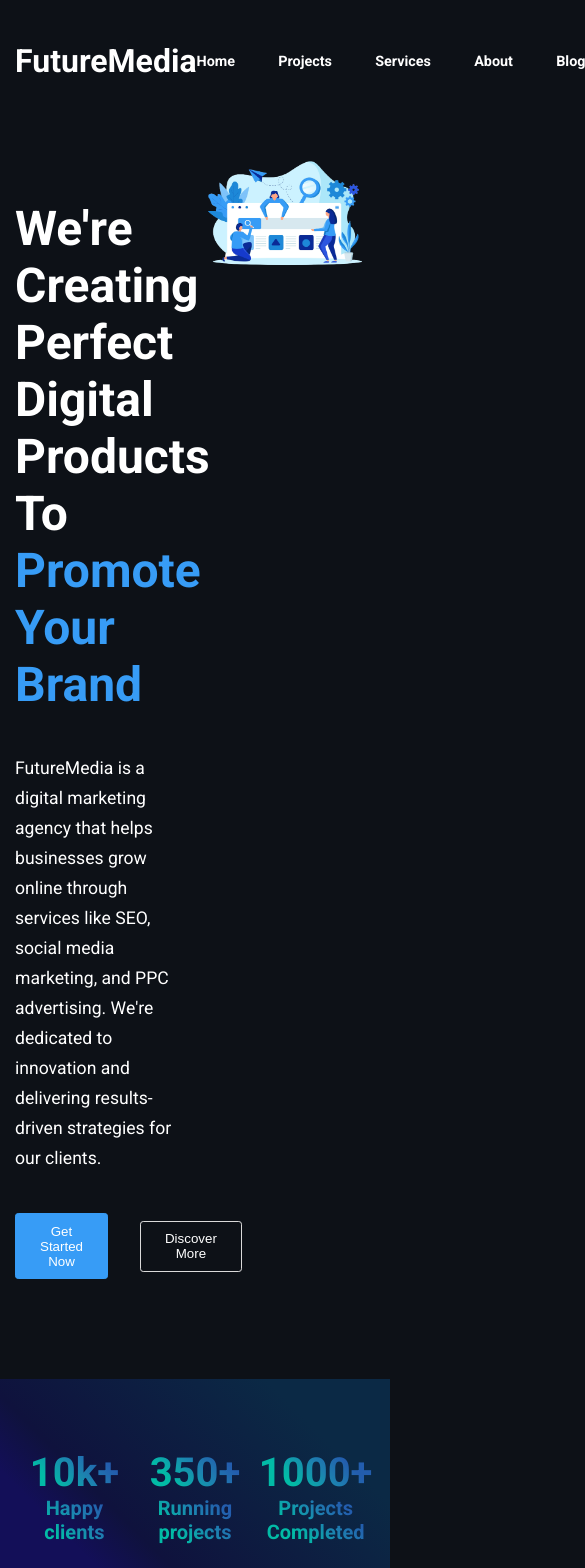
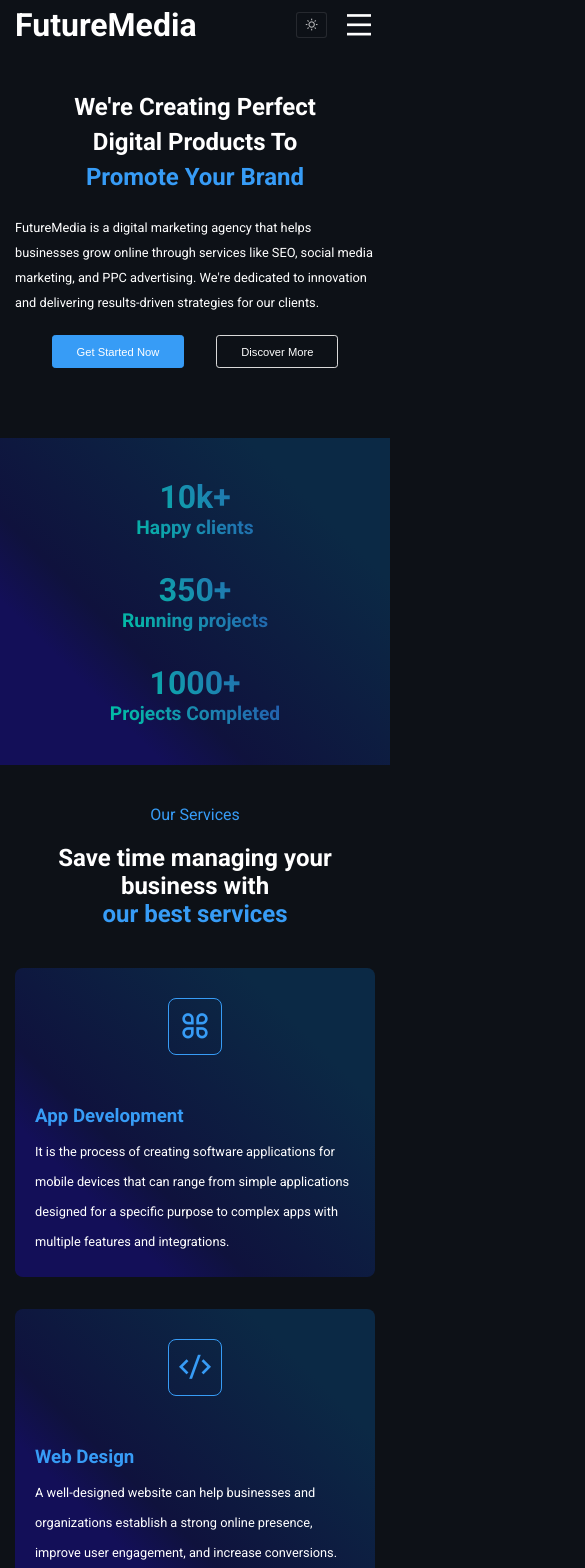
Before and after one commit to xroobix/AgencyWebsite, a React (Vite) app: page / in a window 390 px wide. Shown: the top 1568 px of the page, 585 px wide, since content can reach past the window. Built offline with nearby package versions, Linux system fonts and the light colour scheme.

Commit message:
Add responsiveness for mobile devices

```diff
--- a/src/App.css
+++ b/src/App.css
@@ -61,7 +61,7 @@ h1, h2 {
 }
 
 section {
-  padding: 70px 0px;
+  padding-block: 70px;
 }
 
 .container {
@@ -82,3 +82,15 @@ section {
   font-weight: 400;
   margin-bottom: 20px;
 }
+
+@media only screen and (max-width:992px) {
+  section {
+    padding-block: 40px;
+  }
+  .description {
+    font-size: .8rem;
+  }
+  h1, h2 {
+    font-size: 1.5rem;
+  }
+}
--- a/src/Components/About/about.css
+++ b/src/Components/About/about.css
@@ -31,7 +31,7 @@
 .choose__us-icon {
     width: 50px;
     height: 60px;
-    padding: 0px 30px;
+    padding-inline: 30px;
     display: flex;
     align-items: center;
     justify-content: center;
@@ -51,5 +51,54 @@
 }
 
 .choose__us-description {
-    line-height: 20px;
+    line-height: 25px;
 }
+
+@media only screen and (max-width:992px) {
+    .about__wrapper {
+        align-items: center;
+    }
+    .about__content h2 {
+        font-size: 1.5rem;
+    }
+    .about__content-desc {
+        margin-top: 10px;
+        line-height: 25px;
+    }
+    .choose__us-item {
+        margin-top: 30px;
+    }
+    .choose__us-icon i{
+        font-size: 1.5rem;
+    }
+    .choose__us-icon {
+        padding-inline: 10px;
+        height: 40px;
+    }
+}
+
+@media only screen and (max-width:768px) {
+    .about__wrapper {
+        flex-direction: column;
+        gap: 2rem;
+    }
+    .about__content-desc {
+        margin-top: 30px;
+        line-height: 25px;
+    }
+    .about__content, .about__img {
+        width: 100%;
+    }
+
+    .about__img{
+        height: 400px;
+    }
+
+    .about__img img{
+        object-position: 50% 40%;
+    }
+
+    .about__content h2, h6 {
+        text-align: center;
+    }
+}
--- a/src/Components/Blog/blog.css
+++ b/src/Components/Blog/blog.css
@@ -71,3 +71,29 @@
 .learn__more a:hover {
     color: var(--text-color);
 }
+
+@media only screen and (max-width:992px) {
+    .post__description {
+        font-size: .8rem;
+    }
+    .blog__img {
+        margin: 0;
+        height: 150px;
+    }
+    .learn__more a{
+        font-size: .7rem;
+    }
+}
+
+@media only screen and (max-width:600px) {
+    .blog__wrapper {
+        flex-direction: column;
+        gap: 1rem;
+    }
+    .blog__item, .blog__item:nth-child(2) {
+        width: 75%;
+    }
+    .post__description {
+        margin-top: 10px;
+    }
+}
--- a/src/Components/Counter/counter.css
+++ b/src/Components/Counter/counter.css
@@ -34,3 +34,24 @@
 .counter__title {
     font-size: 1.25rem;
 }
+
+@media only screen and (max-width:992px) {
+    .counter__number {
+        font-size: 2rem;
+    }
+
+    .counter__title {
+        font-size: 1.2rem;
+    }
+}
+
+@media only screen and (max-width:600px) {
+    .counter__wrapper {
+        flex-direction: column;
+        row-gap: 2rem;
+    }
+    .counter__item {
+        width: 100%;
+        text-align: center;
+    }
+}
--- a/src/Components/Footer/footer.css
+++ b/src/Components/Footer/footer.css
@@ -51,3 +51,19 @@
 .copyright a {
     color: var(--primary-color);
 }
+
+@media only screen and (max-width:600px) {
+    .footer__wrapper{
+        flex-direction: column;
+        gap: 1rem;
+    }
+    .footer__logo, .footer__quick-links-wrapper {
+        width: 100%;
+    }
+    .quick__links-title {
+        font-size: 1.25rem;
+    }
+    .quick__link-item {
+        font-size: .9rem;
+    }
+}
--- a/src/Components/Header/header.css
+++ b/src/Components/Header/header.css
@@ -62,5 +62,74 @@
     left: 0;
     z-index: 999;
     background: var(--background-color);
+}
+
+.light-theme .header__shrink {
     box-shadow: rgba(50, 50, 93, 0.25) 0px 13px 27px -5px, rgba(0, 0, 0, 0.3) 0px 8px 16px -8px;
 }
+
+.mobile__menu {
+    color: var(--text-color);
+    font-size: 2rem;
+    cursor: pointer;
+    display: none;
+}
+
+.right-menu {
+    display: flex;
+    align-items: center;
+    column-gap: 1rem;
+}
+
+
+/* ============ MOBILE ============= */
+
+@media only screen and (max-width:992px) {
+    .navigation {
+        position: fixed;
+        top: 0;
+        left: 0;
+        width: 100%;
+        height: 100%;
+        z-index: 999;
+        background: rgba(0, 0, 0, 0.75);
+        display: none;
+    }
+
+    .menu {
+        flex-direction: column;
+        width: 250px;
+        height: 100%;
+        align-items: center;
+        justify-content: center;
+        position: absolute;
+        top: 0;
+        right: 0;
+        background: var(--background-color);
+        z-index: 9999;
+    }
+
+    .menu__active {
+        display: block;
+    }
+
+    .mobile__menu {
+        display: block;
+    }
+
+    .light__mode span{
+        display: none;
+    }
+}
+
+@media only screen and (max-width:768px) {
+    .header {
+        width: 100%;
+        height: 50px;
+        line-height: 50px;
+    }
+
+    .logo h2 {
+        font-size: 2rem;
+    }
+}
--- a/src/Components/Hero/hero.css
+++ b/src/Components/Hero/hero.css
@@ -1,6 +1,7 @@
 .hero__wrapper {
     display: flex;
     justify-content: space-between;
+    align-items: center;
     margin-bottom: 30px;
 }
 
@@ -12,16 +13,11 @@
     width: 100%;
 }
 
-.hero__content {
-    padding-top: 50px;
-}
-
 .hero__content h2 {
     font-size: 3rem;
 }
 
 .hero__content p {
-    font-size: 3rem;
     margin-top: 40px;
     font-size: 1.1rem;
 }
@@ -65,3 +61,52 @@
     color: var(--text-color);
     border: 1px solid rgb(218, 218, 218);
 }
+
+@media only screen and (max-width:992px) {
+    .hero__content h2{
+        font-size: 2rem;
+        line-height: 50px;
+    }
+
+    .hero__content p {
+        margin-top: 10px;
+        line-height: 25px;
+    }
+    .hero__btns {
+        margin-top: 20px;
+    }
+}
+
+@media only screen and (max-width:768px) {
+    .hero__content h2{
+        font-size: 1.5rem;
+        line-height: 35px;
+    }
+
+    .hero__content p{
+        font-size: .8rem;
+    }
+
+    .primary__btn, .secondary__btn {
+        font-size: .7rem;
+    }
+
+}
+
+@media only screen and (max-width:600px) {
+    .hero__content h2 {
+        text-align: center;
+    }
+    .hero__img {
+        display: none;
+    }
+    .hero__content {
+        width: 100%;
+    }
+    .hero__btns {
+        justify-content: center;
+    }
+    .hero__content p {
+        margin-top: 20px;
+    }
+}
--- a/src/Components/Newsletter/newsletter.css
+++ b/src/Components/Newsletter/newsletter.css
@@ -29,3 +29,22 @@
     outline: none;
     width: 70%;
 }
+
+@media only screen and (max-width:992px) {
+    .newsletter__content h2 {
+        font-size: 1.25rem;
+    }
+}
+
+@media only screen and (max-width:768px) {
+    .newsletter__content {
+        flex-direction: column;
+        align-items: center;
+        gap: 1rem;
+    }
+    .newsletter__form {
+        min-width: 350px;
+        width: 70%;
+        max-width: 420px;
+    }
+}
--- a/src/Components/Services/services.css
+++ b/src/Components/Services/services.css
@@ -40,3 +40,28 @@
     color: var(--primary-color);
     margin-block: 10px;
 }
+
+@media only screen and (max-width:992px) {
+    .services__top-content h2 {
+        font-size: 1.5rem;
+    }
+    .services__item-wrapper {
+        flex-wrap: wrap;
+        justify-content: center;
+        row-gap: 2rem;
+    }
+
+    .services__item {
+        width: 47%;
+    }
+
+}
+
+@media only screen and (max-width:600px) {
+    .services__item-wrapper {
+        flex-direction: column;
+    }
+    .services__item {
+        width: 100%;
+    }
+}
--- a/src/Components/Team/team.css
+++ b/src/Components/Team/team.css
@@ -1,5 +1,11 @@
 .our__team {
     padding-top: 0;
+}
+
+.team__wrapper {
+    display: flex;
+    align-items: center;
+    justify-content: space-between;
 }
 
 .team__content {
@@ -8,7 +14,7 @@
 }
 
 .team__item {
-    width: 20%;
+    width: 23%;
     background: var(--card-bg);
     border-radius: 10px;
 }
@@ -62,8 +68,13 @@
     color: var(--primary-color);
 }
 
-.team__wrapper {
-    display: flex;
-    align-items: center;
-    justify-content: space-between;
+@media only screen and (max-width:992px) {
+    .team__wrapper{
+        flex-wrap: wrap;
+        align-items: stretch;
+        row-gap: 1rem;
+    }
+    .team__item{
+        width: 49%;
+    }
 }
--- a/src/Components/Testimonial/testimonial.css
+++ b/src/Components/Testimonial/testimonial.css
@@ -13,6 +13,7 @@
     padding: 25px 30px;
     border-radius: .5rem;
     margin-inline: .25rem;
+    height: 100%;
 }
 
 .light-theme .slider__item {
@@ -56,3 +57,22 @@
     color: var(--text-color);
     font-size: .8rem;
 }
+
+@media only screen and (max-width:992px) {
+    .slider__item .description {
+        min-height: 240px;
+    }
+    .customer__name {
+        font-size: 1rem;
+    }
+    .customer__img {
+        width: 50px;
+        height: 50px;
+    }
+}
+
+@media only screen and (max-width:600px) {
+    .slider__item .description {
+        line-height: 20px;
+    }
+}
```
